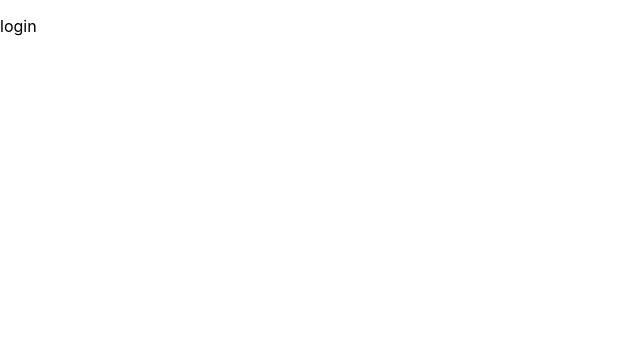
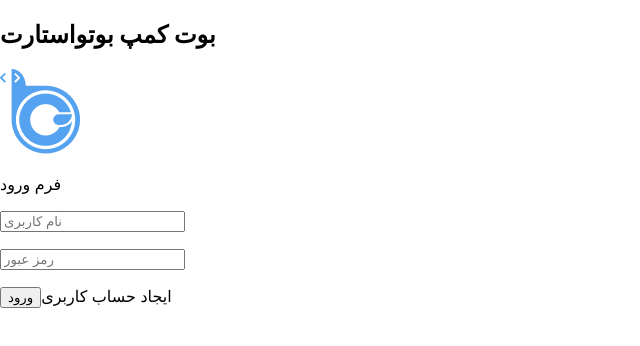
Before and after one commit to PouyaFakhri/NextJs-Admin-Panel, a Next.js app: page / in a window 1280 px wide. Shown: the top 346 px of the page, without its empty margins (0-640 px from the left). Built offline with nearby package versions, Linux system fonts and the light colour scheme.

Commit message:
add login page structure

```diff
--- a/pages/index.js
+++ b/pages/index.js
@@ -1,10 +1,70 @@
+import { useForm } from "react-hook-form";
+import * as yup from "yup";
+import { yupResolver } from "@hookform/resolvers/yup";
+import Image from "next/image";
+import Link from "next/link";
 
 function LoginPage() {
+  const PasswordRegex =
+    /^(?=.*[a-z])(?=.*[A-Z])(?=.*\d)(?=.*[@$!%*?&])[A-Za-z\d@$!%*?&]{8,}$/;
+  const schema = yup.object().shape({
+    username: yup
+      .string()
+      .required(" نام کاربری الزامی است")
+      .min(3, " حداقل 3 کاراکتر"),
+    password: yup
+      .string()
+      .required("رمز عبور الزامی است")
+      .matches(
+        PasswordRegex,
+        "رمز عبور باید حداقل ۸ کاراکتر، شامل حروف بزرگ، کوچک، عدد و نماد باشد"
+      ),
+  });
+  const {
+    register,
+    handleSubmit,
+    formState: { errors },
+    reset,
+  } = useForm({ resolver: yupResolver(schema) });
+  const onSubmit = (data) => {
+    console.log(data);
+  };
   return (
     <div>
-      <p> login </p>
+      <h2>بوت کمپ بوتواستارت</h2>
+      <form onSubmit={handleSubmit(onSubmit)}>
+        <div>
+          <Image
+            src="/images/Union.png"
+            alt="لوگوی بوتواستارت"
+            width={80}
+            height={85}
+          />
+          <p>فرم ورود </p>
+        </div>
+        <div>
+          <input
+            type="text"
+            placeholder="نام کاربری "
+            {...register("username")}
+            autoComplete="username"
+          />
+          <p>{errors.username?.message}</p>
+        </div>
+        <div>
+          <input
+            type="password"
+            placeholder="رمز عبور "
+            {...register("password")}
+            autoComplete="current-password"
+          />
+          <p>{errors.password?.message}</p>
+        </div>
+        <button type="submit"> ورود </button>
+        <Link href="/register">ایجاد حساب کاربری</Link>
+      </form>
     </div>
-  )
+  );
 }
 
-export default LoginPage
+export default LoginPage;
```
